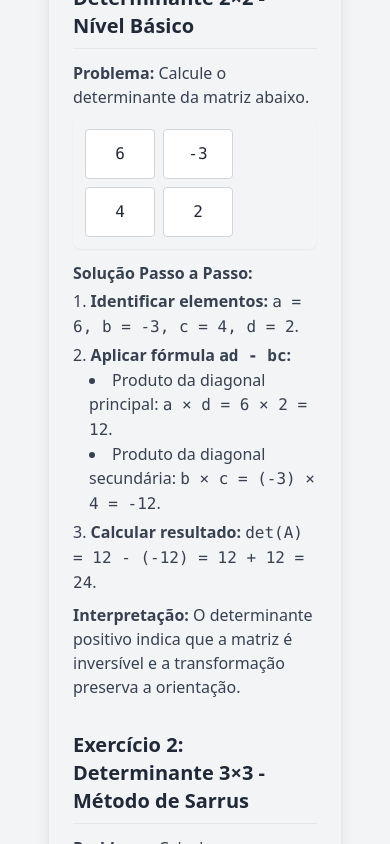
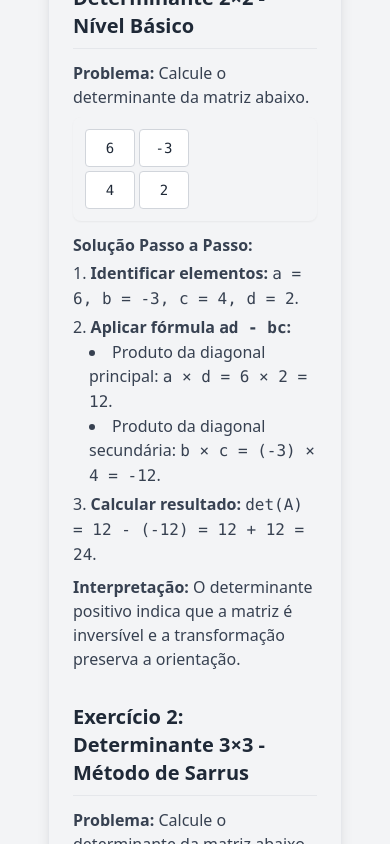
Before and after one commit to Diegosilva20/Projeto-calculadora-matrizes, a React (Create React App) app: page /tutorial/1 in a window 390 px wide. Shown: the part 2600-3444 px from the top of the page. Built offline with nearby package versions, Linux system fonts and the light colour scheme.

Commit message:
Ajustes no MatrixDisplay.jsx

```diff
--- a/src/components/common/MatrixDisplay.jsx
+++ b/src/components/common/MatrixDisplay.jsx
@@ -1,33 +1,49 @@
-import React, { useMemo } from "react";
+import React, { useMemo, useState } from "react";
 
 const MatrixDisplay = React.memo(({ matrix }) => {
-  // Extrair o número de colunas como uma variável separada
-  const columnCount = matrix[0].length;
+  // Estado para controlar o número de linhas visíveis
+  const [visibleRows, setVisibleRows] = useState(5); // Limite inicial de 5 linhas
+  const columnCount = matrix[0]?.length || 0; // Segurança contra matriz vazia
 
-  // Calcula o layout da grade apenas quando columnCount mudar
+  // Calcula o layout da grade com base no número de colunas
   const gridStyle = useMemo(() => ({
-    gridTemplateColumns: `repeat(${columnCount}, minmax(0, 70px))`,
+    gridTemplateColumns: `repeat(${columnCount}, minmax(0, ${window.innerWidth < 768 ? "50px" : "70px"}))`, // Ajuste para mobile
   }), [columnCount]);
 
-  // Renderiza as células da matriz apenas quando matrix mudar
+  // Renderiza as células da matriz com limite de linhas
   const renderCells = useMemo(() => {
-    return matrix.flatMap((row, i) =>
+    const visibleMatrix = matrix.slice(0, visibleRows);
+    return visibleMatrix.flatMap((row, i) =>
       row.map((val, j) => (
-        <div
-          key={`matrix-${i}-${j}`}
-          className="bg-white border border-gray-300 p-3 rounded text-center font-mono text-base hover:bg-gray-50 transition-colors"
-        >
-          {val}
-        </div>
+        <React.Fragment key={`matrix-${i}-${j}`}>
+          <div
+            className="bg-white border border-gray-300 p-2 rounded text-center font-mono text-sm sm:text-base hover:bg-gray-50 transition-colors"
+            aria-label={`Valor da matriz na linha ${i + 1}, coluna ${j + 1}: ${val}`}
+          >
+            {val}
+          </div>
+        </React.Fragment>
       ))
     );
-  }, [matrix]);
+  }, [matrix, visibleRows]);
+
+  // Botão para carregar mais linhas
+  const loadMore = () => setVisibleRows((prev) => Math.min(prev + 5, matrix.length));
 
   return (
     <div className="bg-gray-100 p-3 rounded-lg shadow-sm my-2">
-      <div className="grid gap-2" style={gridStyle}>
+      <div className="grid gap-1 sm:gap-2" style={gridStyle}>
         {renderCells}
       </div>
+      {visibleRows < matrix.length && (
+        <button
+          onClick={loadMore}
+          className="mt-2 px-4 py-2 bg-blue-500 text-white rounded hover:bg-blue-600 transition-colors"
+          aria-label="Carregar mais linhas da matriz"
+        >
+          Carregar Mais
+        </button>
+      )}
     </div>
   );
 });
```
